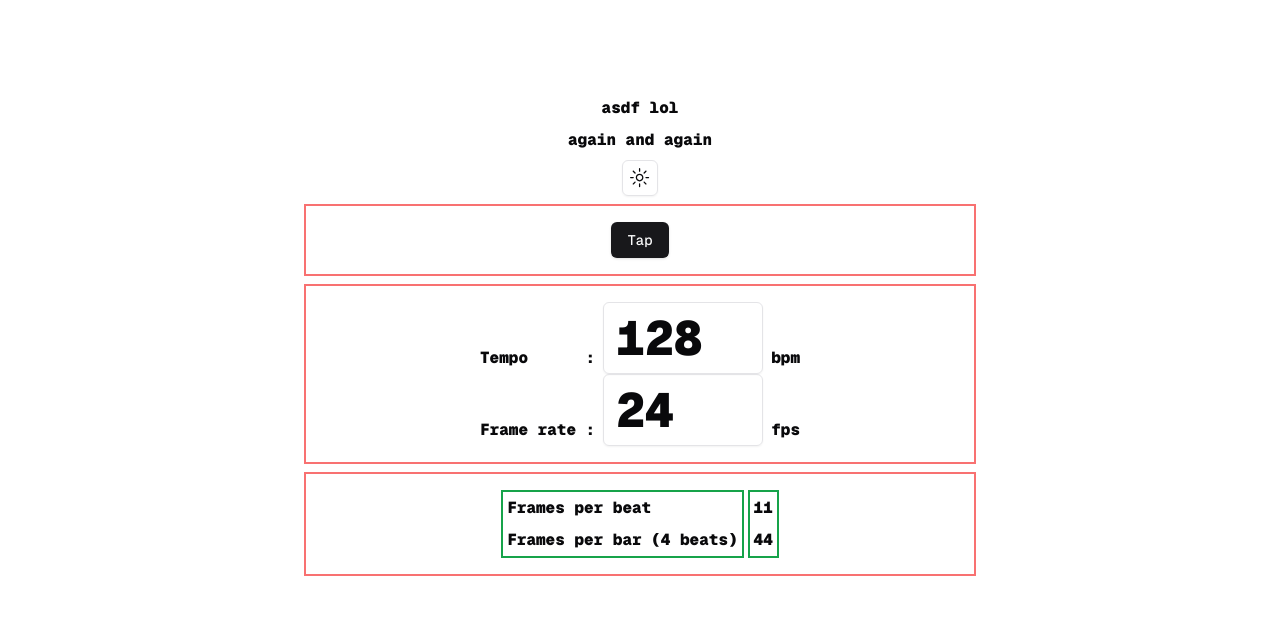
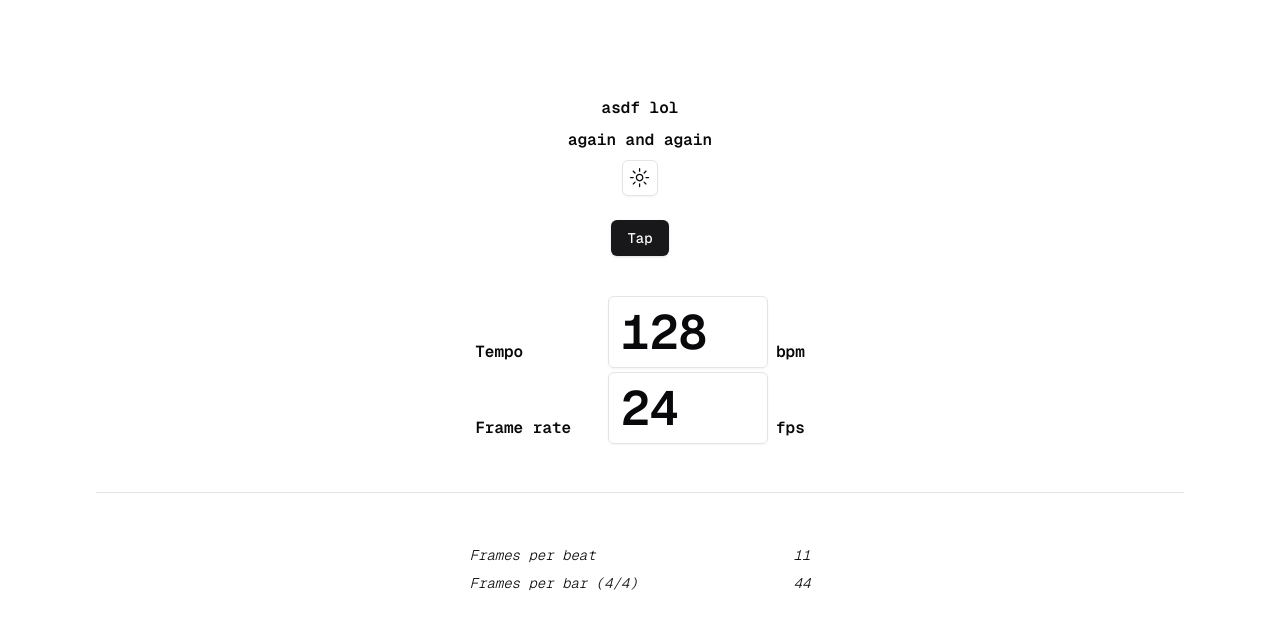
Before and after one commit to vngnc3/pulse, a Next.js app: page / in a window 1280 px wide. Shown: the top 628 px of the page. Built offline with nearby package versions, Linux system fonts and the light colour scheme.

Commit message:
dynamic title shows bpm

```diff
--- a/components/TitleDynamic.tsx
+++ b/components/TitleDynamic.tsx
@@ -3,12 +3,18 @@
 import React, { useState, useEffect } from 'react';
 import Head from 'next/head';
 
-const shades = ["⃝", "⏺"];
+const shades = ["⏺", "⃝", "⃝", "⃝"];
 const appTitle = "Pulse";
-const intervalMs = 476;
 
-const DynamicTitle = () => {
+interface DynamicTitleProps {
+  bpm: number;
+}
+
+const DynamicTitle = ({ bpm }: DynamicTitleProps) => {
   const [shadeIndex, setShadeIndex] = useState(0);
+
+  // Convert BPM to interval in milliseconds for a quarter beat
+  const intervalMs = bpm > 0 ? (60 / bpm) * 250 : 1000; // Fallback to 1 second if BPM is 0 or negative
 
   useEffect(() => {
     const interval = setInterval(() => {
@@ -16,11 +22,11 @@ const DynamicTitle = () => {
     }, intervalMs);
 
     return () => clearInterval(interval);
-  }, []);
+  }, [intervalMs]);
 
   return (
     <Head>
-      <title>{`${appTitle} ${shades[shadeIndex]}`}</title>
+      <title>{`${appTitle} | ${bpm} bpm ${shades[shadeIndex]}`}</title>
     </Head>
   );
 };
--- /dev/null
+++ b/components/ui/separator.tsx
@@ -0,0 +1,29 @@
+import * as React from "react"
+import * as SeparatorPrimitive from "@radix-ui/react-separator"
+
+import { cn } from "@/lib/utils"
+
+const Separator = React.forwardRef<
+  React.ElementRef<typeof SeparatorPrimitive.Root>,
+  React.ComponentPropsWithoutRef<typeof SeparatorPrimitive.Root>
+>(
+  (
+    { className, orientation = "horizontal", decorative = true, ...props },
+    ref
+  ) => (
+    <SeparatorPrimitive.Root
+      ref={ref}
+      decorative={decorative}
+      orientation={orientation}
+      className={cn(
+        "shrink-0 bg-border",
+        orientation === "horizontal" ? "h-[1px] w-full" : "h-full w-[1px]",
+        className
+      )}
+      {...props}
+    />
+  )
+)
+Separator.displayName = SeparatorPrimitive.Root.displayName
+
+export { Separator }
--- a/package.json
+++ b/package.json
@@ -11,6 +11,7 @@
   "dependencies": {
     "@radix-ui/react-dropdown-menu": "^2.0.6",
     "@radix-ui/react-icons": "^1.3.0",
+    "@radix-ui/react-separator": "^1.0.3",
     "@radix-ui/react-slot": "^1.0.2",
     "class-variance-authority": "^0.7.0",
     "clsx": "^2.0.0",
--- a/pages/_app.tsx
+++ b/pages/_app.tsx
@@ -3,12 +3,10 @@ import type { AppProps } from "next/app";
 import { GeistSans } from "geist/font/sans";
 import { GeistMono } from "geist/font/mono";
 import { ThemeProvider } from "@/components/theme-provider";
-import DynamicTitle from "@/components/TitleDynamic";
 
 export default function App({ Component, pageProps }: AppProps) {
   return (
     <>
-      <DynamicTitle />
       <main className={GeistMono.className}>
         <ThemeProvider
           attribute="class"
--- a/pages/index.tsx
+++ b/pages/index.tsx
@@ -1,7 +1,9 @@
 import React, { useState, useEffect } from "react";
 import { Button } from "@/components/ui/button";
+import { Separator } from "@/components/ui/separator";
 import { ModeToggle } from "@/components/ui/mode-toggle";
 import { InputBpmFps } from "@/components/ui/input-bpm-fps";
+import DynamicTitle from "@/components/TitleDynamic";
 
 function calculateFramesPerBeat(bpm: number, fps: number): number {
   // Check for invalid input and log an error
@@ -27,13 +29,18 @@ export default function Home() {
   const [bpm, setBpm] = useState(128); // BPM set by manual input
   const [tappedBpm, setTappedBpm] = useState(128); // BPM set by tapping
   const [tapTimes, setTapTimes] = useState<number[]>([]);
-  const [framesPerBeat, setFramesPerBeat] = useState(calculateFramesPerBeat(bpm, fps));
+  const [framesPerBeat, setFramesPerBeat] = useState(
+    calculateFramesPerBeat(bpm, fps)
+  );
   const [framesPerBar, setFramesPerBar] = useState(framesPerBeat * 4);
 
   const handleTap = () => {
     const now = Date.now();
-    setTapTimes(prevTimes => {
-      if (prevTimes.length > 0 && now - prevTimes[prevTimes.length - 1] > 4000) {
+    setTapTimes((prevTimes) => {
+      if (
+        prevTimes.length > 0 &&
+        now - prevTimes[prevTimes.length - 1] > 4000
+      ) {
         // If more than 4 seconds have passed since the last tap, reset the streak
         return [now];
       } else {
@@ -45,8 +52,11 @@ export default function Home() {
 
   useEffect(() => {
     if (tapTimes.length > 1) {
-      const intervals = tapTimes.slice(1).map((time, index) => time - tapTimes[index]);
-      const averageInterval = intervals.reduce((a, b) => a + b, 0) / intervals.length;
+      const intervals = tapTimes
+        .slice(1)
+        .map((time, index) => time - tapTimes[index]);
+      const averageInterval =
+        intervals.reduce((a, b) => a + b, 0) / intervals.length;
       const calculatedBpm = 60000 / averageInterval;
       setTappedBpm(Math.round(calculatedBpm));
     }
@@ -75,31 +85,33 @@ export default function Home() {
   };
 
   return (
+    <>
+    <DynamicTitle bpm={bpm} />
     <main
-      className={`flex min-h-screen flex-col gap-2 items-center p-24 font-black`}
+      className={`flex min-h-screen flex-col gap-2 items-center p-24 font-semibold`}
     >
       <div>asdf lol</div>
       <div>again and again</div>
       <ModeToggle />
 
       {/* Tap and sync */}
-      <div className="border-2 border-red-400 border-solid p-4 flex gap-1 w-screen max-w-2xl justify-center">
+      <div className="p-4 flex gap-1 w-screen max-w-2xl justify-center">
         <Button onClick={handleTap}>Tap</Button>
         {/* Tap button will automatically calculate the bpm based on the interval of each clicks. After every last button click, count up to 4 seconds before resetting the interval counter. Update the bpm value at every button click. */}
       </div>
 
       {/* Input */}
-      <div className="border-2 border-red-400 border-solid p-4 flex gap-1 w-screen max-w-2xl justify-center">
-        <div className="flex flex-col">
+      <div className="p-4 flex gap-1 w-screen max-w-2xl justify-center mb-6">
+        <div className="flex flex-col gap-1">
           <div className="h-1/2 p-1 flex flex-col justify-end">
-            Tempo&nbsp;&nbsp;&nbsp;&nbsp;&nbsp;&nbsp;:
+            Tempo
           </div>
           <div className="h-1/2 p-1 flex flex-col justify-end">
-            Frame rate :
+            Frame rate &nbsp;&nbsp;
           </div>
         </div>
 
-        <div className="flex flex-col w-40">
+        <div className="flex flex-col w-40 gap-1">
           <InputBpmFps
             inputMode="numeric"
             type="number"
@@ -118,23 +130,25 @@ export default function Home() {
           />
         </div>
 
-        <div className="flex flex-col">
+        <div className="flex flex-col gap-1">
           <div className="h-1/2 p-1 flex flex-col justify-end">bpm</div>
           <div className="h-1/2 p-1 flex flex-col justify-end">fps</div>
         </div>
       </div>
 
+        <Separator className="mb-6" />
+
       {/* Output */}
-      <div className="border-2 border-red-400 border-solid p-4 flex gap-1 w-screen max-w-2xl justify-center">
-        <div className="flex flex-col border-solid border-2 border-green-600">
+      <div className="p-4 flex gap-1 w-screen max-w-2xl justify-center font-light italic text-sm">
+        <div className="flex flex-col w-1/2">
           <div className="h-1/2 p-1 flex flex-col justify-end">
             Frames per beat
           </div>
           <div className="h-1/2 p-1 flex flex-col justify-end">
-            Frames per bar &#40;4 beats&#41;
+            Frames per bar &#40;4/4&#41;
           </div>
         </div>
-        <div className="flex flex-col border-solid border-2 border-green-600">
+        <div className="flex flex-col">
           <div className="h-1/2 p-1 flex flex-col justify-end">
             {/* // The result for frames per beat should be rendered here, everytime the input is changed */}
             {framesPerBeat}
@@ -146,5 +160,6 @@ export default function Home() {
         </div>
       </div>
     </main>
+    </>
   );
 }
```
Also changed, not shown: 1 other file (tests, documents, lock files or other folders).
